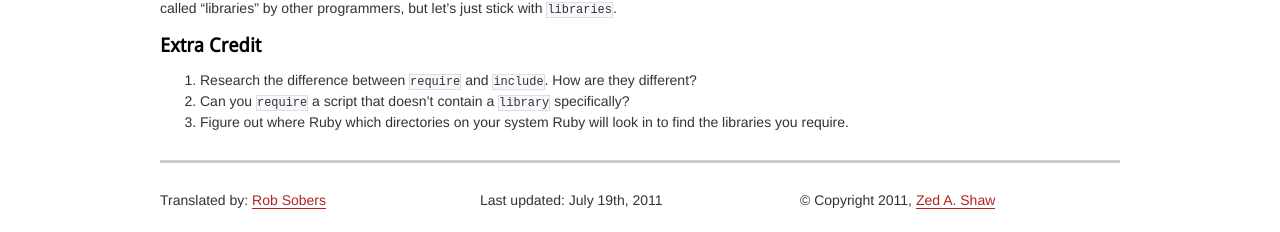
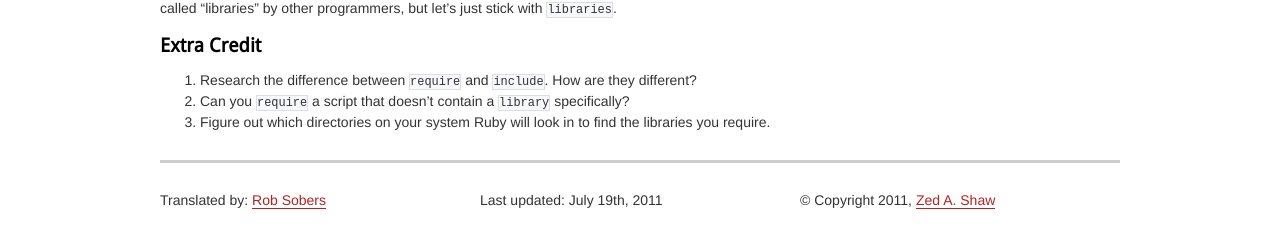
Before and after one commit to prusswan/learnrubythehardway, a Jekyll site: the page built from _posts/2011-07-19-ex12.markdown, in a window 1280 px wide. Shown: the part 665-897 px from the top of the page. Built offline with Jekyll 4.4.1, drawn with Linux system fonts in a browser that asks for light colours; Markdown is read by kramdown in place of the engine named in the settings.

Commit message:
ex12: Corrected sentence

```diff
--- a/_posts/2011-07-19-ex12.markdown
+++ b/_posts/2011-07-19-ex12.markdown
@@ -29,4 +29,4 @@ From now on we will be calling these "features" that we require `libraries`. I'l
 ## Extra Credit
 1. Research the difference between `require` and `include`. How are they different?
 2. Can you `require` a script that doesn't contain a `library` specifically?
-3. Figure out where Ruby which directories on your system Ruby will look in to find the libraries you require.
+3. Figure out which directories on your system Ruby will look in to find the libraries you require.
```
